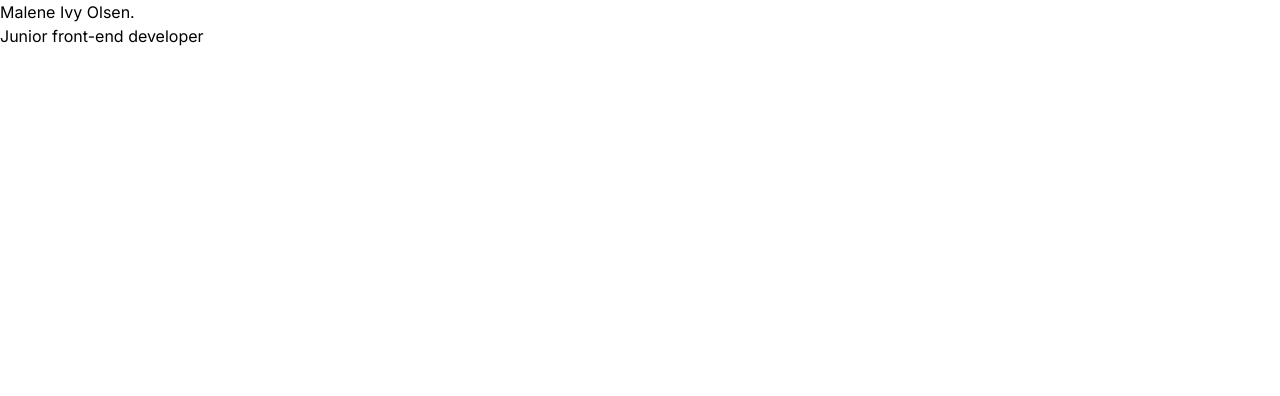
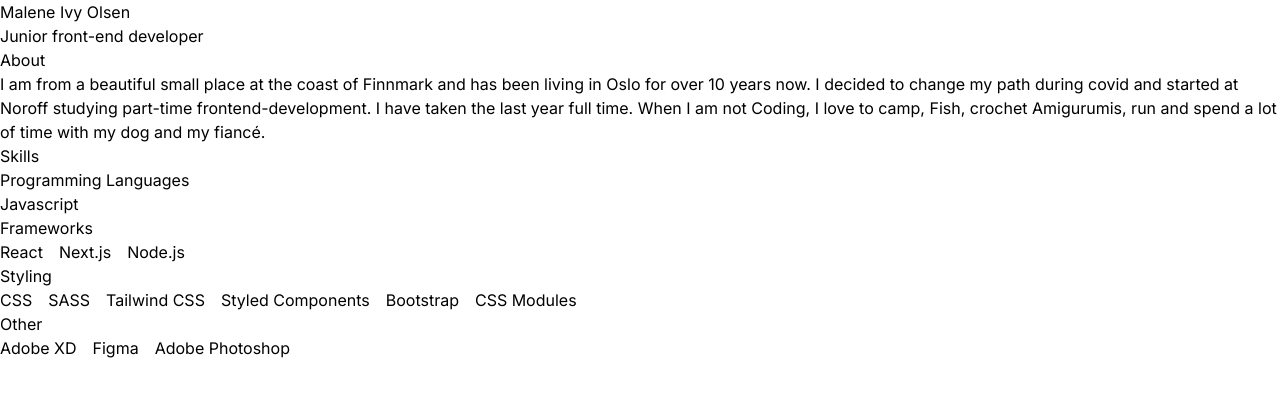
Before and after one commit to maleneivy/portfolio, a Next.js app: page / in a window 1280 px wide. Shown: the top 396 px of the page. Built offline with nearby package versions, Linux system fonts and the light colour scheme.

Commit message:
Added PersonInfo component

```diff
--- a/src/app/page.js
+++ b/src/app/page.js
@@ -1,10 +1,9 @@
-import Image from "next/image";
+import PersonInfo from '@/components/PersonInfo';
 
 export default function Home() {
   return (
     <main>
-      <h1>Malene Ivy Olsen.</h1>
-      <h3>Junior front-end developer</h3>
+      <PersonInfo />
     </main>
   );
 }
--- /dev/null
+++ b/src/components/PersonInfo.jsx
@@ -0,0 +1,55 @@
+import personInfo from '@/data/personInfo';
+
+const PersonInfo = () => {
+  return (
+    <>
+      <div>
+        <h1>{personInfo.name}</h1>
+        <h3>{personInfo.occupation}</h3>
+      </div>
+      <div>
+        <h2>About</h2>
+        <p>{personInfo.about}</p>
+      </div>
+      <div>
+        <h2>Skills</h2>
+        <div>
+          <h3>Programming Languages</h3>
+          <div className="flex gap-4">
+            {personInfo.skills.programmingLanguages.map((language, index) => (
+              <p key={index}>{language}</p>
+            ))}
+          </div>
+        </div>
+        <div>
+          <h3>Frameworks</h3>
+          <div className="flex gap-4">
+            {personInfo.skills.frameworks.map((framework, index) => (
+              <p key={index}>{framework}</p>
+            ))}
+          </div>
+        </div>
+        <div>
+          <h3>Styling</h3>
+          <div>
+            <div className="flex gap-4">
+              {personInfo.skills.styles.map((style, index) => (
+                <p key={index}>{style}</p>
+              ))}
+            </div>
+          </div>
+        </div>
+        <div>
+          <h3>Other</h3>
+          <div className="flex gap-4">
+            {personInfo.skills.other.map((skill, index) => (
+              <p key={index}>{skill}</p>
+            ))}
+          </div>
+        </div>
+      </div>
+    </>
+  );
+};
+
+export default PersonInfo;
```
